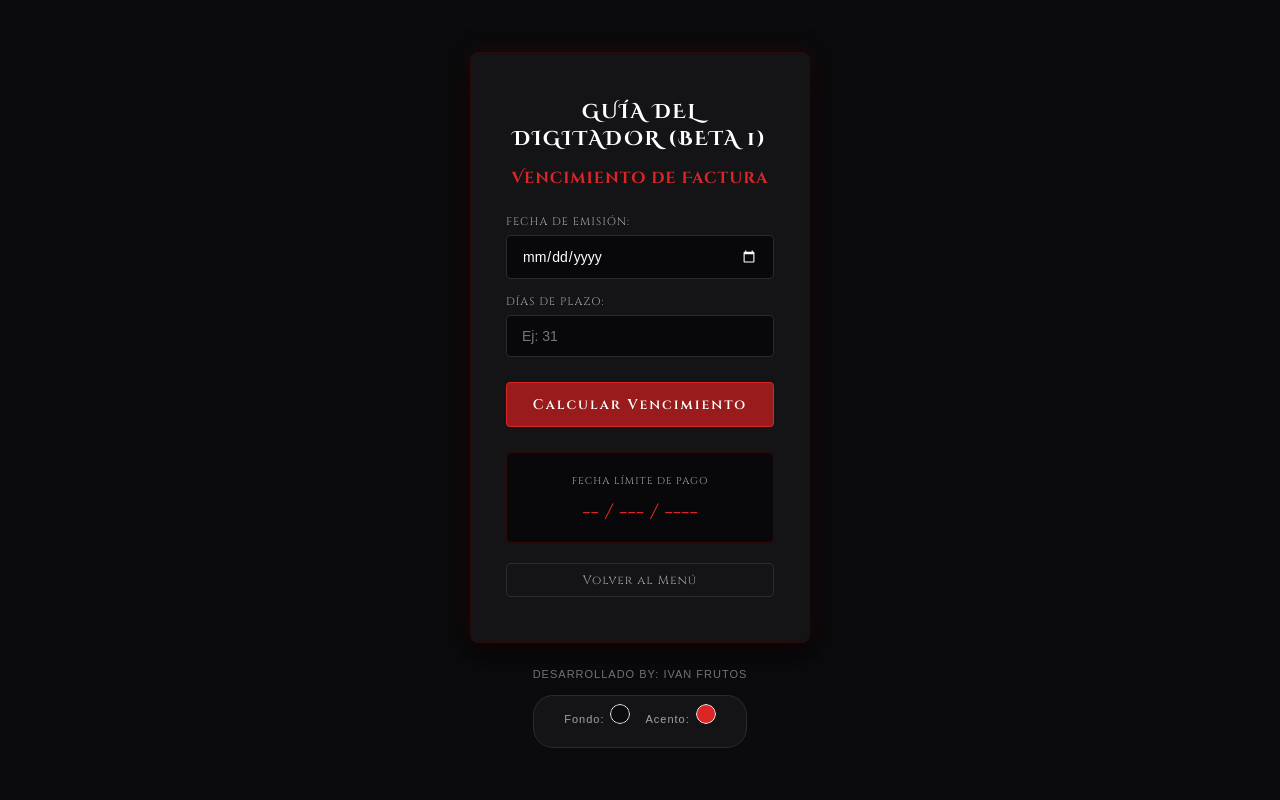
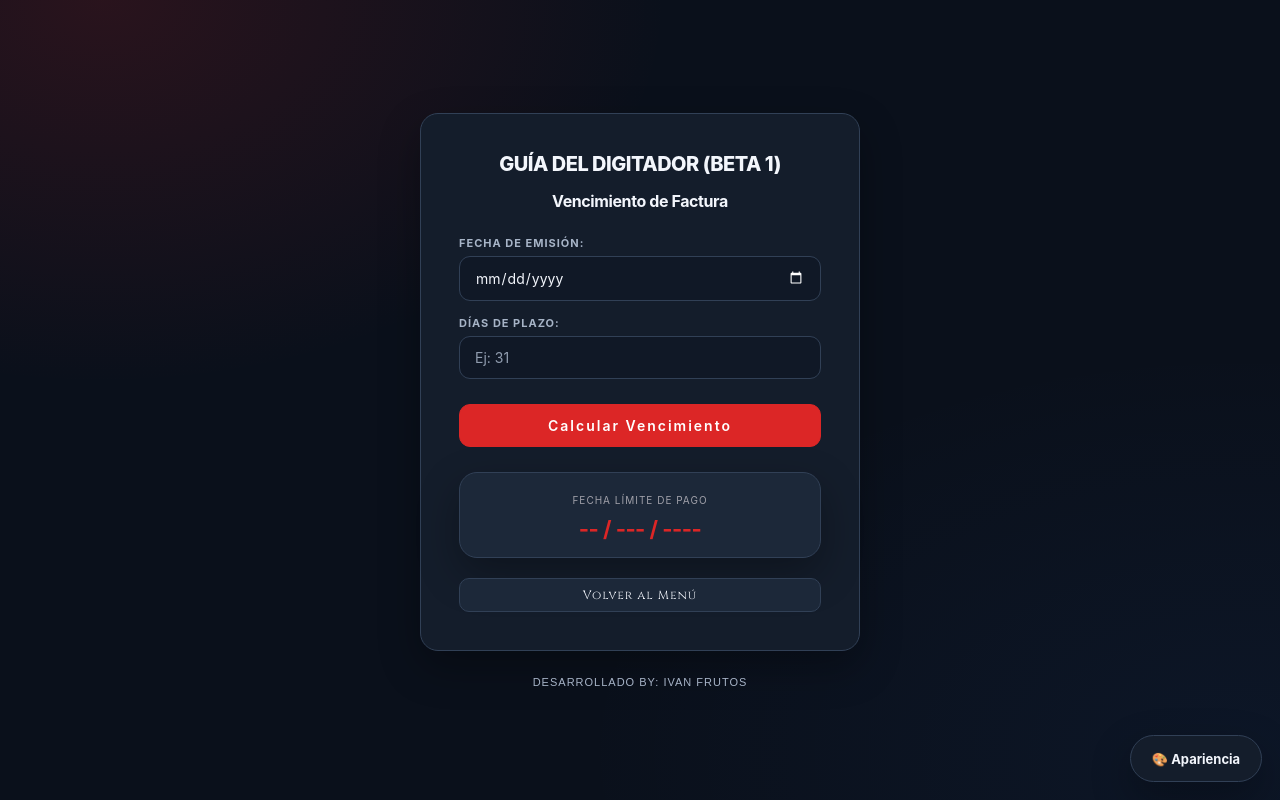
Before and after one commit to ivanfrutos717/guia_del_digitador, a plain HTML site: page calculadora.html in a window 1280 px wide. Drawn offline with Linux system fonts and the light colour scheme.

Commit message:
Update calculadora.html

```diff
--- a/calculadora.html
+++ b/calculadora.html
@@ -1,52 +1,74 @@
-<!DOCTYPE html> <!-- Declaración de estándar HTML5 -->
-<html lang="es"> <!-- Idioma español -->
+
+<!DOCTYPE html>
+<html lang="es">
 <head>
-    <meta charset="UTF-8"> <!-- Caracteres universales -->
-    <meta name="viewport" content="width=device-width, initial-scale=1.0"> <!-- Adaptación móvil -->
-    <title>Calculadora de Vencimientos</title> <!-- Título -->
-    <link rel="stylesheet" href="style.css"> <!-- Estilos del proyecto -->
+  <meta charset="UTF-8">
+  <meta name="viewport" content="width=device-width, initial-scale=1.0">
+
+  <title>Calculadora de Vencimientos - Guía del Digitador</title>
+
+  <link rel="stylesheet" href="style.css">
+  <link rel="stylesheet" href="tema-global.css?v=1">
+  <script defer src="tema-global.js?v=1"></script>
 </head>
 <body>
 
-    <!-- Tarjeta principal de la calculadora -->
   <div class="card">
+
     <h1>GUÍA DEL DIGITADOR (BETA 1)</h1>
+
     <h2>Vencimiento de Factura</h2>
 
-        <label for="fechaEmision">FECHA DE EMISIÓN:</label>
-        <input type="date" id="fechaEmision" required>
+    <label for="fechaEmision">
+      FECHA DE EMISIÓN:
+    </label>
 
-        <label for="diasPlazo">DÍAS DE PLAZO:</label>
-        <input type="number" id="diasPlazo" placeholder="Ej: 31" min="1" required>
+    <input
+      type="date"
+      id="fechaEmision"
+      required>
 
-        <button id="btnCalcular" type="button">Calcular Vencimiento</button>
+    <label for="diasPlazo">
+      DÍAS DE PLAZO:
+    </label>
+
+    <input
+      type="number"
+      id="diasPlazo"
+      placeholder="Ej: 31"
+      min="1"
+      required>
+
+    <button
+      id="btnCalcular"
+      type="button">
+      Calcular Vencimiento
+    </button>
 
     <div class="resultado-box">
       <span>FECHA LÍMITE DE PAGO</span>
-            <h3 id="fechaResultado">-- / --- / ----</h3>
+
+      <h3 id="fechaResultado">
+        -- / --- / ----
+      </h3>
     </div>
 
-        <a href="menu.html" class="btn-salir" style="margin-top: 20px; text-align: center;">Volver al Menú</a>
+    <a
+      href="menu.html"
+      class="btn-salir"
+      style="margin-top:20px;text-align:center;">
+      Volver al Menú
+    </a>
+
   </div>
 
-    <!-- Pie de página con firma y panel de temas -->
   <footer>
-        <div class="desarrollado-by">Desarrollado by: Ivan Frutos</div>
-
-        <div class="panel-colores">
-            <div class="control-color">
-                <label for="pickerFondo">Fondo:</label>
-                <input type="color" id="pickerFondo" value="#0b0b0d">
-            </div>
-            <div class="control-color">
-                <label for="pickerPrincipal">Acento:</label>
-                <input type="color" id="pickerPrincipal" value="#dc2626">
-            </div>
+    <div class="desarrollado-by">
+      Desarrollado by: Ivan Frutos
     </div>
   </footer>
 
-    <!-- Carga de scripts -->
-    <script src="temas.js"></script>
   <script src="calculadora.js"></script>
+
 </body>
 </html>
```
Lines whose indentation alone changed are shown as unchanged.
